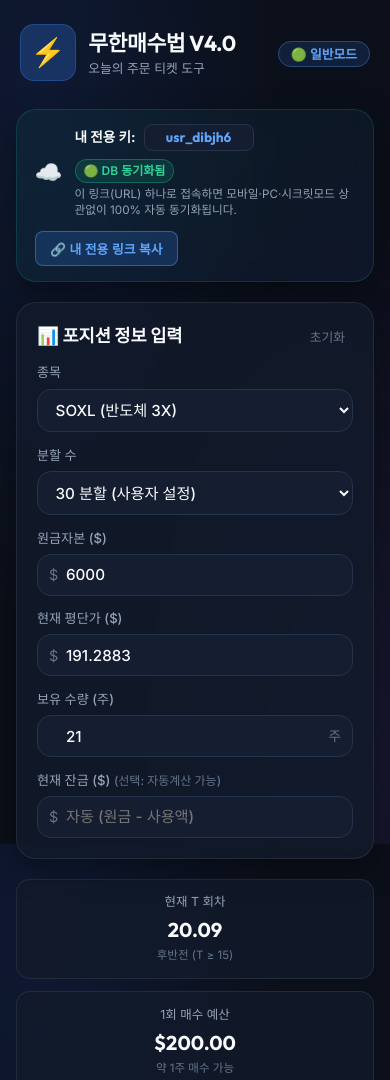
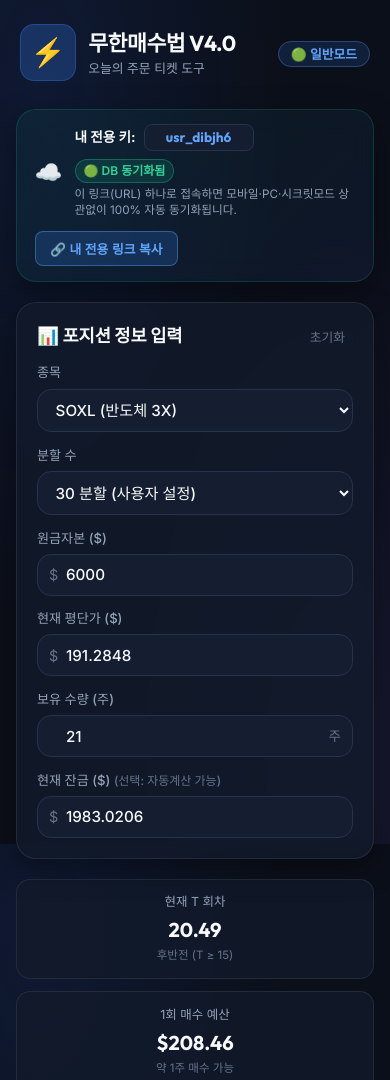
Before and after one commit to pyeong1297-a11y/soxl-tracker, a website: page index.html in a window 390 px wide. Shown: the top 1080 px of the page. Drawn offline with Linux system fonts and the light colour scheme; no server answers.

Commit message:
Fix exact state values with explicitT=20.4875 to match mobile: T=20.49 budget=208.46 LOC=177.28/177.29

```diff
--- a/index.html
+++ b/index.html
@@ -90,7 +90,7 @@
               <label for="avg-price">현재 평단가 ($)</label>
               <div class="input-wrapper">
                 <span class="prefix">$</span>
-                <input type="number" id="avg-price" value="191.2883" step="0.0001" min="0" oninput="calculate()" placeholder="191.2883" />
+                <input type="number" id="avg-price" value="191.2848" step="0.0001" min="0" oninput="calculate()" placeholder="191.2848" />
               </div>
             </div>
 
--- a/src/main.js
+++ b/src/main.js
@@ -1,5 +1,5 @@
 // LocalStorage Keys
-const STORAGE_KEY = 'infinity_buying_v4_state_v2';
+const STORAGE_KEY = 'infinity_buying_v4_state_v3';
 const USER_KEY_STORAGE = 'infinity_buying_user_id';
 
 let currentUserId = '';
@@ -10,10 +10,10 @@ const defaultState = {
   symbol: 'SOXL',
   splitCount: 30,
   totalCapital: 6000,
-  avgPrice: 191.2883,
+  avgPrice: 191.2848,
   sharesHeld: 21,
-  explicitT: null,
-  explicitCash: null,
+  explicitT: 20.4875,
+  explicitCash: 1983.0206,
   pendingModal: null
 };
 
@@ -229,8 +229,8 @@ function loadSavedState() {
   elSymbol.value = state.symbol || 'SOXL';
   elSplitCount.value = state.splitCount || 30;
   elTotalCapital.value = state.totalCapital || 6000;
-  elAvgPrice.value = state.avgPrice || 194.6026;
-  elSharesHeld.value = state.sharesHeld !== undefined ? state.sharesHeld : 19;
+  elAvgPrice.value = state.avgPrice || 191.2848;
+  elSharesHeld.value = state.sharesHeld !== undefined ? state.sharesHeld : 21;
   elCashLeft.value = (state.explicitCash !== null && state.explicitCash !== undefined) ? state.explicitCash : '';
 }
 
```
